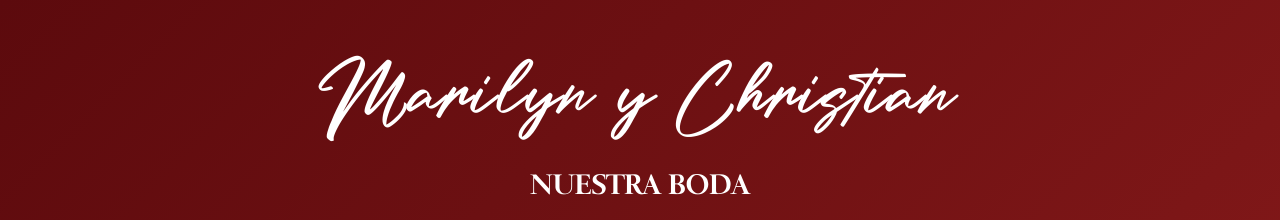
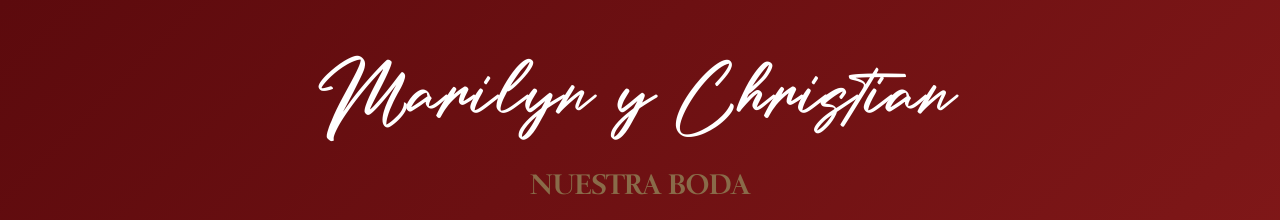
Before and after one commit to mavallejo31/boda, a plain HTML site: page index.html in a window 1280 px wide. Shown: the top 220 px of the page. Drawn offline with Linux system fonts and the light colour scheme.

Commit message:
Update index.html
cambio color subtitulo

```diff
--- a/index.html
+++ b/index.html
@@ -82,7 +82,7 @@ fecha-boda {
 .subtitulo-destacado {
   font-family: 'BelfastBold', sans-serif;
   font-size: 1.7em;
-  color: #fff;
+  color: #896B49;
   font-weight: bold;
 }
 
```
